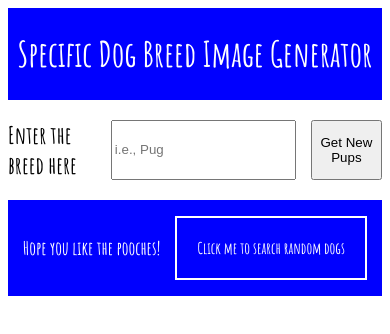
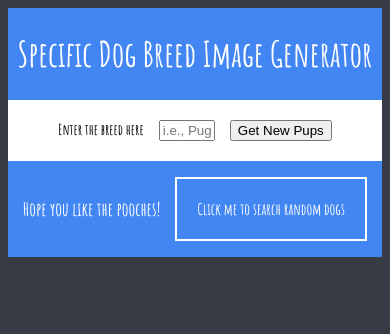
Before and after one commit to rcmartinez54/dog-breed-search-app, a plain HTML site: page index.html in a window 390 px wide. Drawn offline with nearby package versions, Linux system fonts and the light colour scheme.

Commit message:
changed color scheme and updated media rules

```diff
--- a/index.css
+++ b/index.css
@@ -9,6 +9,14 @@ a {
 
 body {
     font-family: 'Amatic SC', cursive;
+    background: #373B44;
+}
+
+#contain {
+    display: flex;
+    flex-direction: column;
+    margin: 50px 100px;
+    background: #fff;
 }
 
 .hidden {
@@ -18,7 +26,7 @@ body {
 .header {
     display: flex;
     justify-content: center;
-    background: blue;
+    background: #4286f4;
     color: #fff;
     margin-bottom: 20px;
 }
@@ -40,6 +48,8 @@ label {
 
 #new-dogs-entry {
     margin: 0 15px;
+    width: 15%;
+    text-align: center;
 }
 
 .dog-image-container {
@@ -57,7 +67,7 @@ label {
 .footer {
     display: flex;
     justify-content: space-evenly;
-    background: blue;
+    background: #4286f4;
     color: #fff;
 }
 
@@ -84,6 +94,12 @@ h3 {
 @media screen and (max-width: 650px) {
     h1 {
         word-spacing: 10px;
+    }
+    #contain {
+        margin: 0;
+    }
+    label {
+        font-size: 15px;
     }
 }
 
```
